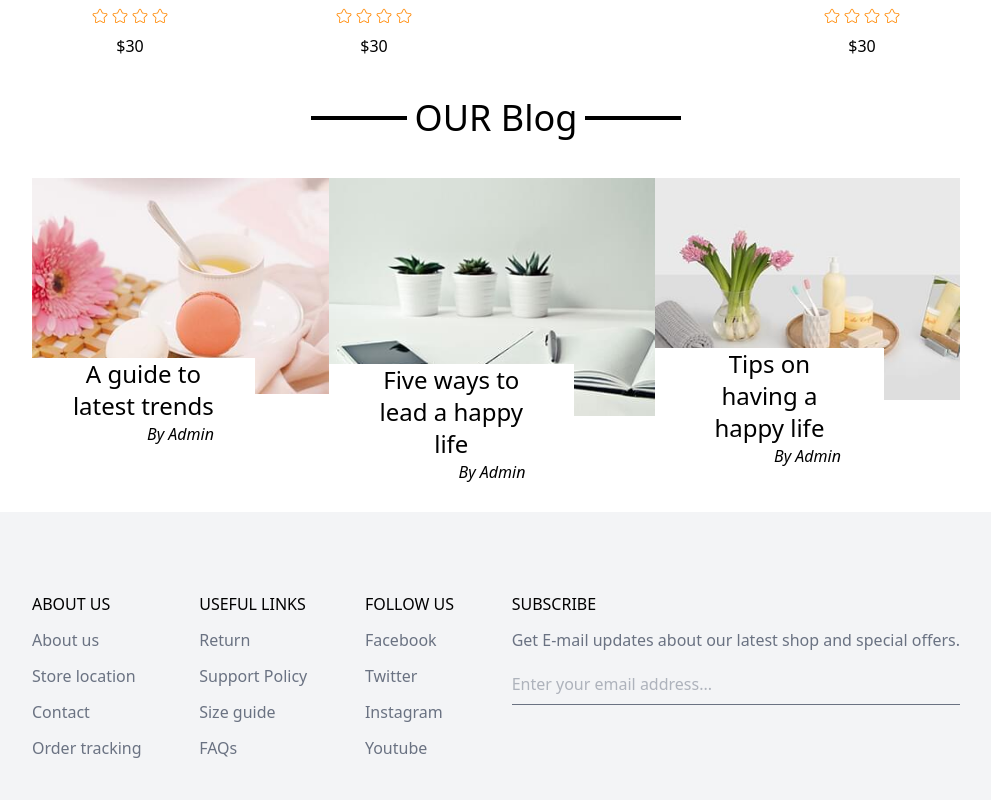
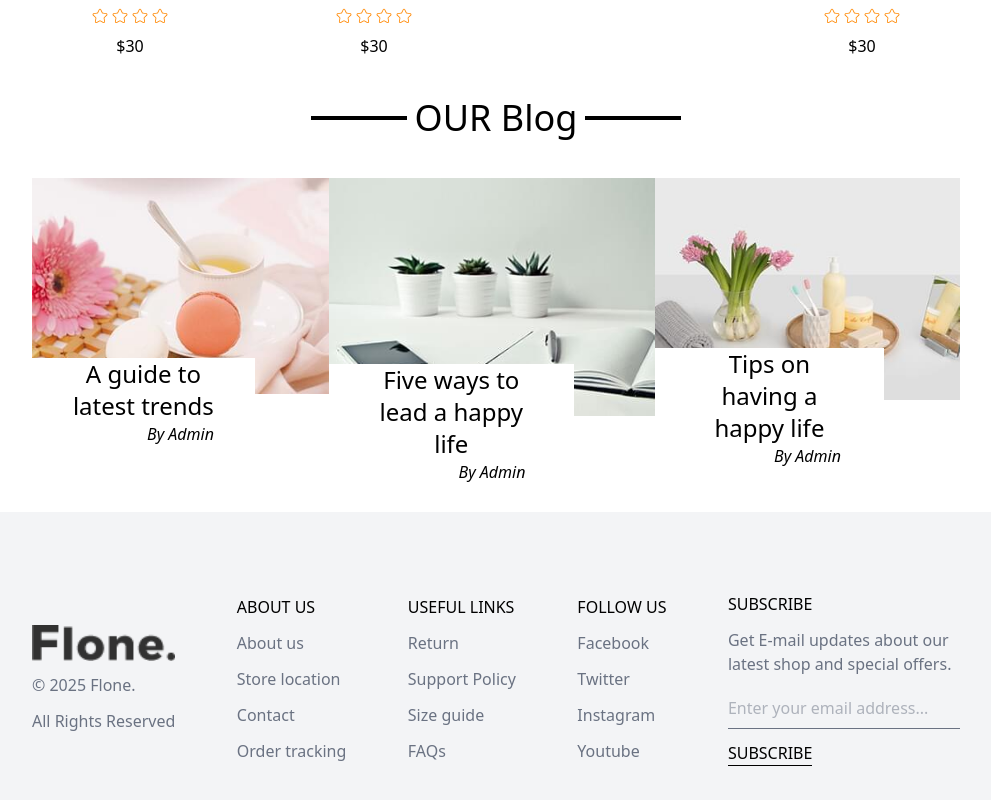
Before and after one commit to TahirSaifi09/Flone, a React (Vite) app in the folder flone/: page / in a window 1280 px wide. Shown: the part 1719-2519 px from the top of the page, without its empty margins (144-1135 px from the left). Built offline with nearby package versions, Linux system fonts and the light colour scheme.

Commit message:
Add logo and adjusted padding in footer

```diff
--- a/flone/src/component/Footer.jsx
+++ b/flone/src/component/Footer.jsx
@@ -1,6 +1,11 @@
 export default function Footer(){
     return(
-        <div className="w-full flex justify-between px-44 py-20 bg-gray-100">
+        <div className="w-full flex justify-between items-center px-44 py-20 bg-gray-100">
+            <div className="flex flex-col gap-3 text-gray-500">
+                <img src="logo.png" alt="logo" />
+                <p>© 2025 Flone. </p>
+                <p>All Rights Reserved</p>
+            </div>
             <ul className="flex flex-col gap-3 text-gray-500">
                 <li className="text-black">ABOUT US</li>
                 <li>About us</li>
@@ -22,10 +27,13 @@ export default function Footer(){
                 <li>Instagram</li>
                 <li>Youtube</li>
             </ul>
-            <div className="flex flex-col gap-3 text-gray-500">
+            <div className="flex flex-col gap-3  text-gray-500 w-1/4">
                 <p className="text-black">SUBSCRIBE</p>
                 <p>Get E-mail updates about our latest shop and special offers.</p>
                 <input type="email" name="email" placeholder="Enter your email address..." className="outline-none border-b py-2" />
+                <div>
+                <button className="border-b hover:text-violet-600 duration-400 text-black cursor-pointer">SUBSCRIBE</button>
+                </div>
             </div>
         </div>
     )
```
